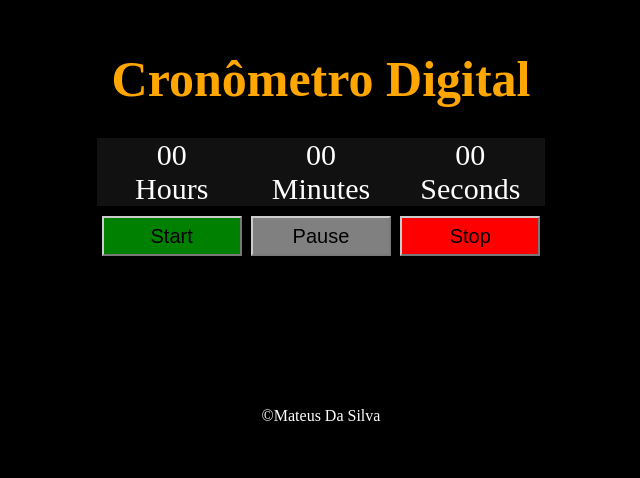
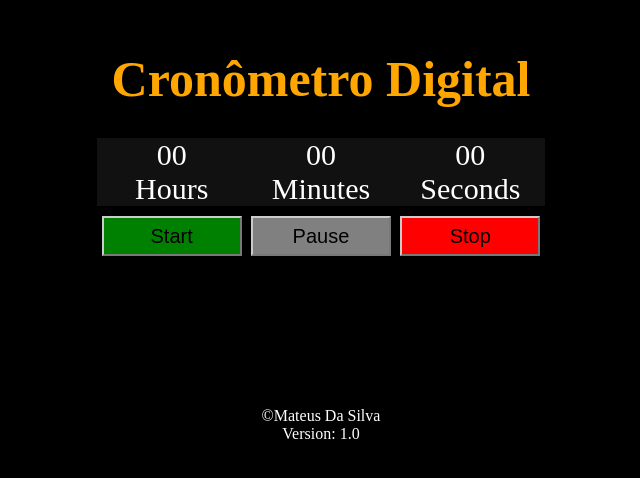
Before and after one commit to mateussilvacrs/Cronometro-Digital, a plain HTML site: page index.html in a window 1280 px wide. Shown: the part 142-620 px from the top of the page, without its empty margins (319-959 px from the left). Drawn offline with Linux system fonts and the light colour scheme.

Commit message:
Version add 1.0

```diff
--- a/index.html
+++ b/index.html
@@ -42,5 +42,6 @@
     <a href="https://github.com/mateussilvacrs" target="_blank"
       >&copy;Mateus Da Silva
     </a>
+    <span class="version">Version: 1.0</span>
   </footer>
 </html>
```
